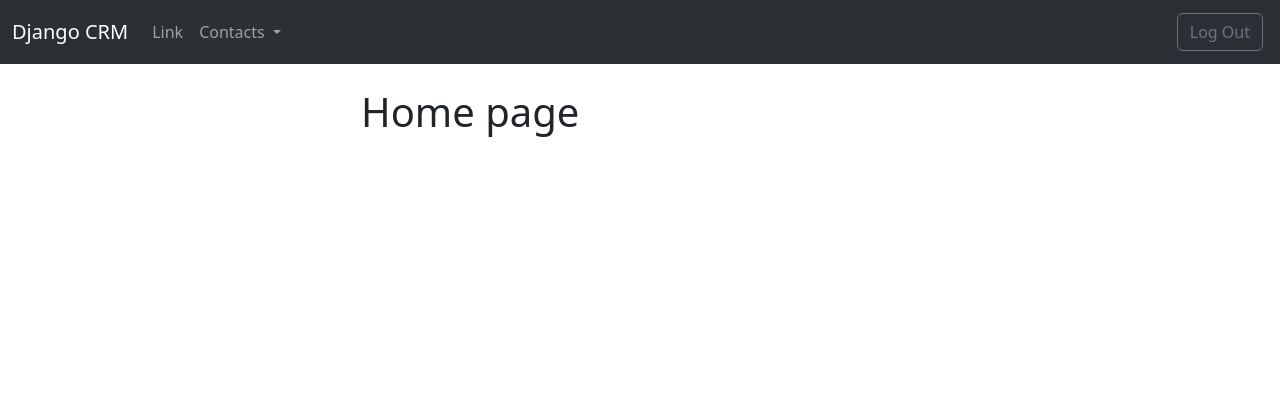
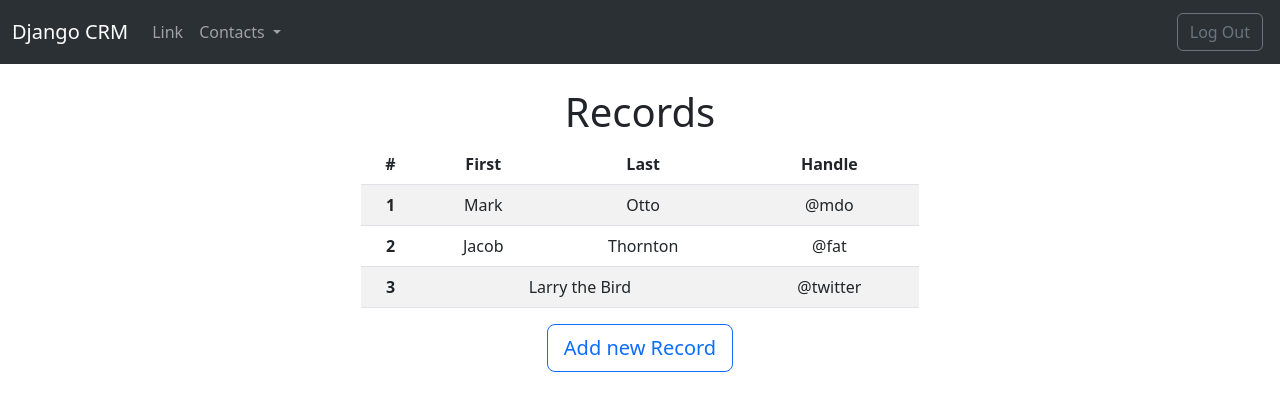
Before and after one commit to nkstlrv/Django-CRM, a Django app: page / in a window 1280 px wide. Shown: the top 411 px of the page. Run offline with Django 4.2, Linux system fonts and the light colour scheme; a user stored in the database is signed in; tables that the repository leaves empty hold one stand-in row (values such as "Sample post").

Commit message:
Records table template initial

```diff
--- a/app/crm/templates/crm/index.html
+++ b/app/crm/templates/crm/index.html
@@ -1,19 +1,61 @@
 {% extends 'crm/base.html' %}
 {% load static %}
 {% block css %}
-<link rel="stylesheet" href="{%static 'crm/css/index.css' %}">
+    <link rel="stylesheet" href="{% static 'crm/css/index.css' %}">
 {% endblock css %}
 
 {% block title %}Home{% endblock title %}Home
 
 {% block content %}
 
-<div class="col-md-6 offset-md-3">
+    <div class="col-md-6 offset-md-3" style="text-align: center">
 
 
         {% if user.is_authenticated %}
 
-    <h1>Home page</h1>
+            <h1>Records</h1>
+
+            {% if records %}
+
+                <table class="table table-striped">
+                    <thead>
+                    <tr>
+                        <th scope="col">#</th>
+                        <th scope="col">First</th>
+                        <th scope="col">Last</th>
+                        <th scope="col">Handle</th>
+                    </tr>
+                    </thead>
+                    <tbody>
+                    <tr>
+                        <th scope="row">1</th>
+                        <td>Mark</td>
+                        <td>Otto</td>
+                        <td>@mdo</td>
+                    </tr>
+                    <tr>
+                        <th scope="row">2</th>
+                        <td>Jacob</td>
+                        <td>Thornton</td>
+                        <td>@fat</td>
+                    </tr>
+                    <tr>
+                        <th scope="row">3</th>
+                        <td colspan="2">Larry the Bird</td>
+                        <td>@twitter</td>
+                    </tr>
+                    </tbody>
+                </table>
+
+            {% else %}
+
+                <div class="alert alert-primary" role="alert" style="margin-top: 50px">
+                    Database is empty
+                </div>
+
+            {% endif %}
+
+            <button type="button" class="btn btn-outline-primary btn-lg">Add new Record</button>
 
         {% else %}
 
@@ -21,20 +63,24 @@
 
                 <h1>Log In</h1><br>
 
-    <form method="POST" action="{% url 'home' %}" >
+                <form method="POST" action="{% url 'home' %}">
                     {% csrf_token %}
                     <div class="mb-3">
 
                         <label class="form-label">Username</label>
-            <input type="text" class="form-control" name="username", placeholder="Enter your Username" required>
+                        <input type="text" class="form-control" name="username" , placeholder="Enter your Username"
+                               required>
 
                         <div class="mb-3"><br>
                             <label class="form-label">Password</label>
-            <input type="password" class="form-control" name="password", placeholder="Enter your Password" required>
-          </div><br>
+                            <input type="password" class="form-control" name="password" ,
+                                   placeholder="Enter your Password" required>
+                        </div>
+                        <br>
 
                         <button type="submit" class="btn btn-primary">LogIn</button>
-        </div><br>
+                    </div>
+                    <br>
 
 
                     <h4>Do not have an account?
--- a/app/crm/views.py
+++ b/app/crm/views.py
@@ -2,9 +2,12 @@ from django.shortcuts import render, redirect
 from django.contrib.auth import authenticate, login, logout
 from django.contrib import messages
 from crm.forms import RegisterForm
+from .models import Record
 
 
 def index(request):
+    records = Record.objects.all()
+
     if request.method == 'POST':
         username = request.POST['username']
         password = request.POST.get('password')
@@ -18,7 +21,7 @@ def index(request):
         else:
             messages.success(request, "Wrong credentials. Please try again")
 
-    return render(request, 'crm/index.html')
+    return render(request, 'crm/index.html', {'records': records})
 
 
 def logout_view(request):
```
Lines whose indentation alone changed are shown as unchanged.
